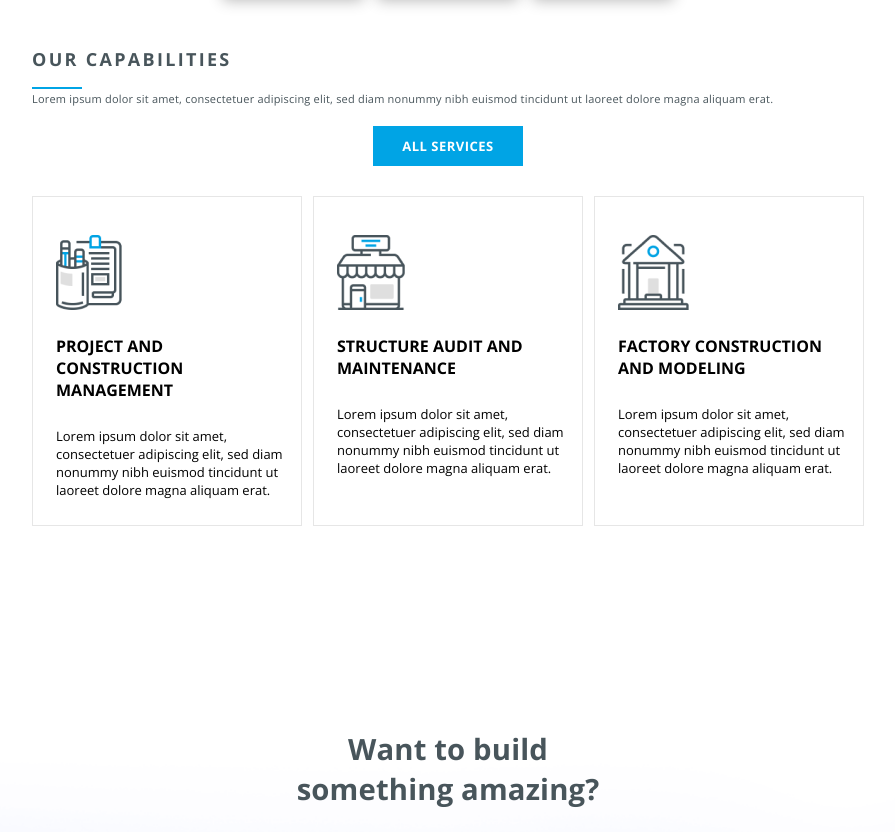
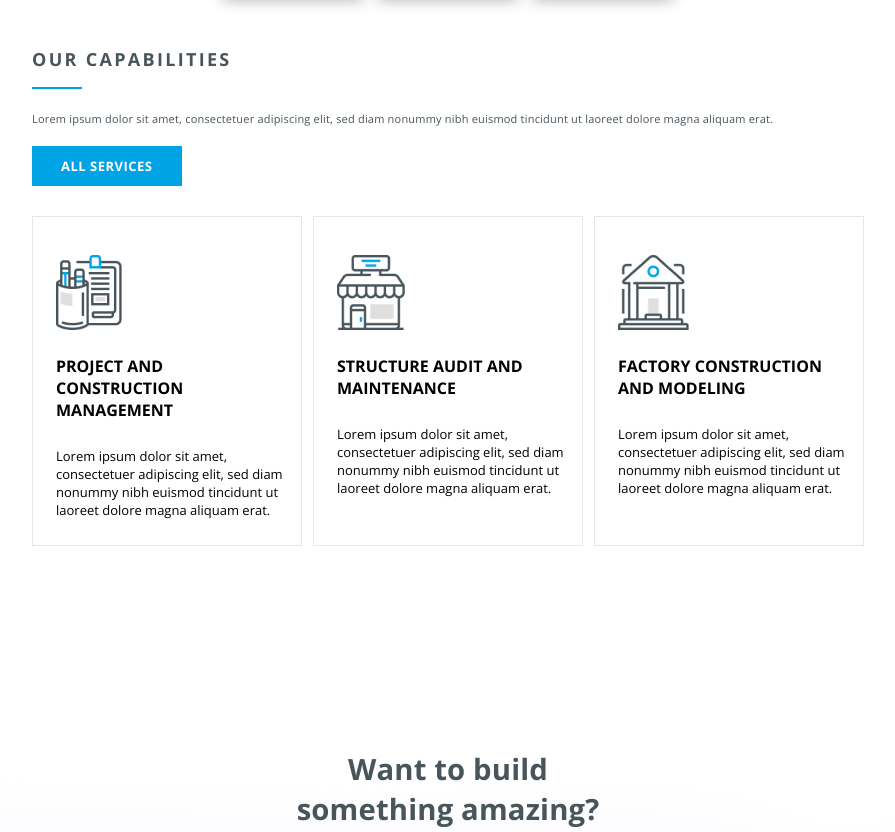
Before and after one commit to PolinaV2020/konstruct, a plain HTML site: page index.html in a window 1280 px wide. Shown: the part 1366-2198 px from the top of the page, without its empty margins (192-1087 px from the left). Drawn offline with nearby package versions, Linux system fonts and the light colour scheme.

Commit message:
Add files via upload

```diff
--- a/styles/media.css
+++ b/styles/media.css
@@ -41,12 +41,16 @@
     min-width: 270px;
   }
 
+  .capabilities__button {
+    margin-left: 0px;
+  }
+
 
   .capabilities__text {
     width: 100%;
+    margin-top: 20px;
     padding: 20px 0px 20px 0px;
   }
-
 
   .footer__social-media {
     margin-top: 20px;
@@ -156,6 +160,10 @@
     margin-bottom: 15px;
   }
 
+  .capabilities__text {
+    margin-top: 0px;
+  }
+
   .get-in-touch__title {
     padding-top: 4.5em;
   }
@@ -196,6 +204,7 @@
   .capabilities__card--item {
     width: 95%;
   }
+
 
   .get-in-touch__button {
    padding: 9.9px 23.4px;
```
